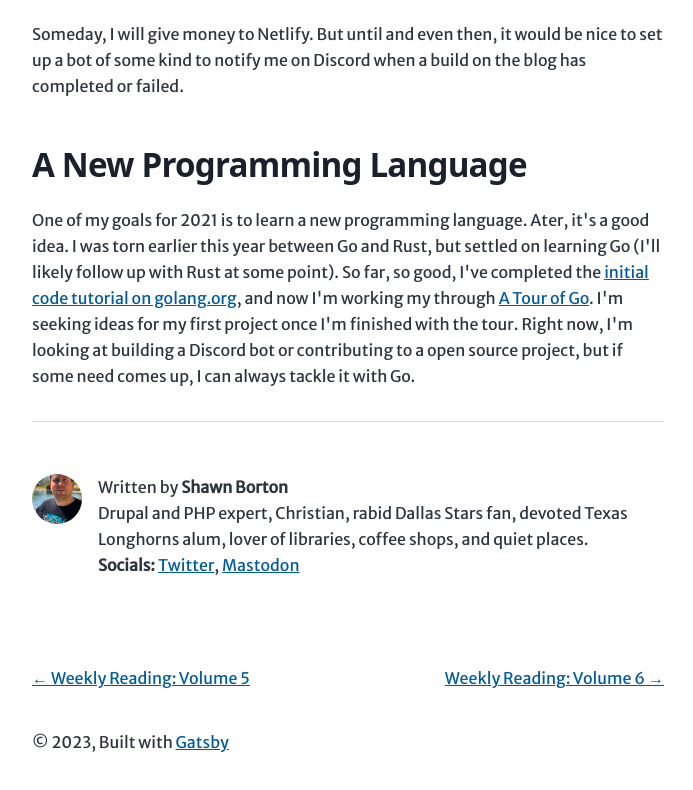
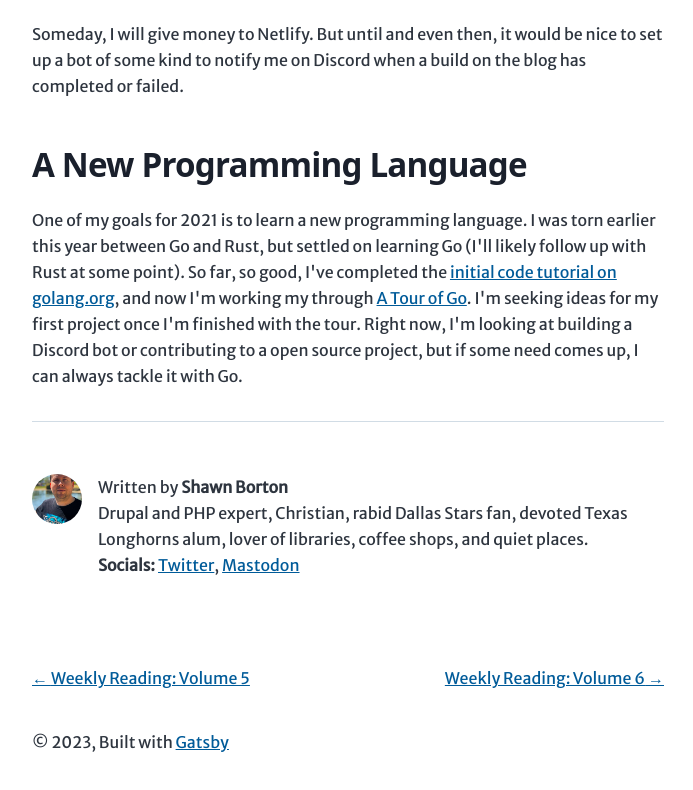
Before and after one commit to quakerpunk/gatsby-blog-v2, a Gatsby site: page /projects/ in a window 1280 px wide. Shown: the part 1867-2657 px from the top of the page, without its empty margins (292-985 px from the left). Built offline with nearby package versions, Linux system fonts and the light colour scheme; Gatsby itself is replaced by a stand-in of ours.

Commit message:
Spelling Fix for Personal Projects

```diff
--- a/content/blog/projects/index.md
+++ b/content/blog/projects/index.md
@@ -46,4 +46,4 @@ Someday, I will give money to Netlify. But until and even then, it would be nice
 
 ## A New Programming Language
 
-One of my goals for 2021 is to learn a new programming language. Ater, it's a good idea. I was torn earlier this year between Go and Rust, but settled on learning Go (I'll likely follow up with Rust at some point). So far, so good, I've completed the [initial code tutorial on golang.org](https://golang.org/doc/tutorial/getting-started), and now I'm working my through [A Tour of Go](https://tour.golang.org/list). I'm seeking ideas for my first project once I'm finished with the tour. Right now, I'm looking at building a Discord bot or contributing to a open source project, but if some need comes up, I can always tackle it with Go.
+One of my goals for 2021 is to learn a new programming language. I was torn earlier this year between Go and Rust, but settled on learning Go (I'll likely follow up with Rust at some point). So far, so good, I've completed the [initial code tutorial on golang.org](https://golang.org/doc/tutorial/getting-started), and now I'm working my through [A Tour of Go](https://tour.golang.org/list). I'm seeking ideas for my first project once I'm finished with the tour. Right now, I'm looking at building a Discord bot or contributing to a open source project, but if some need comes up, I can always tackle it with Go.
```
